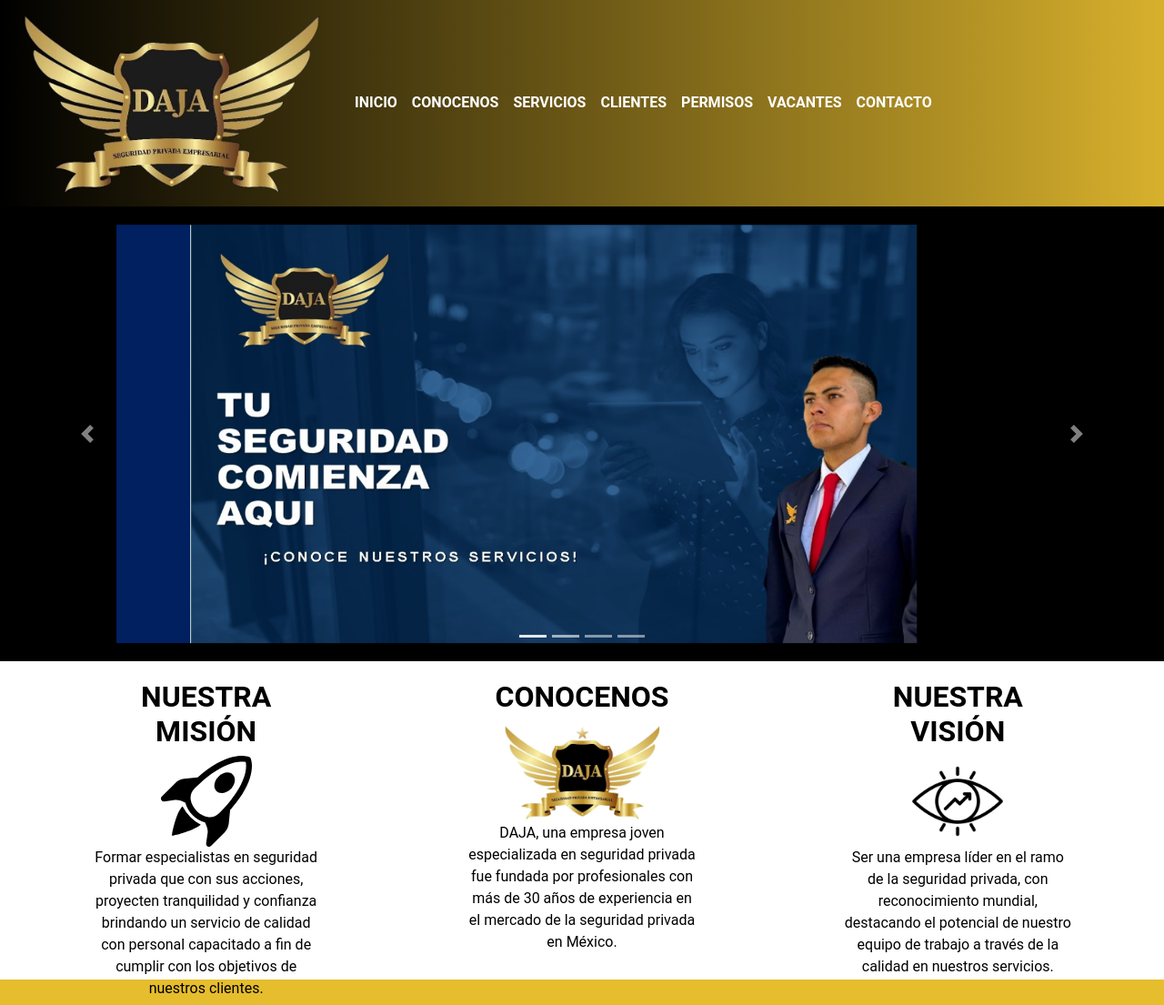
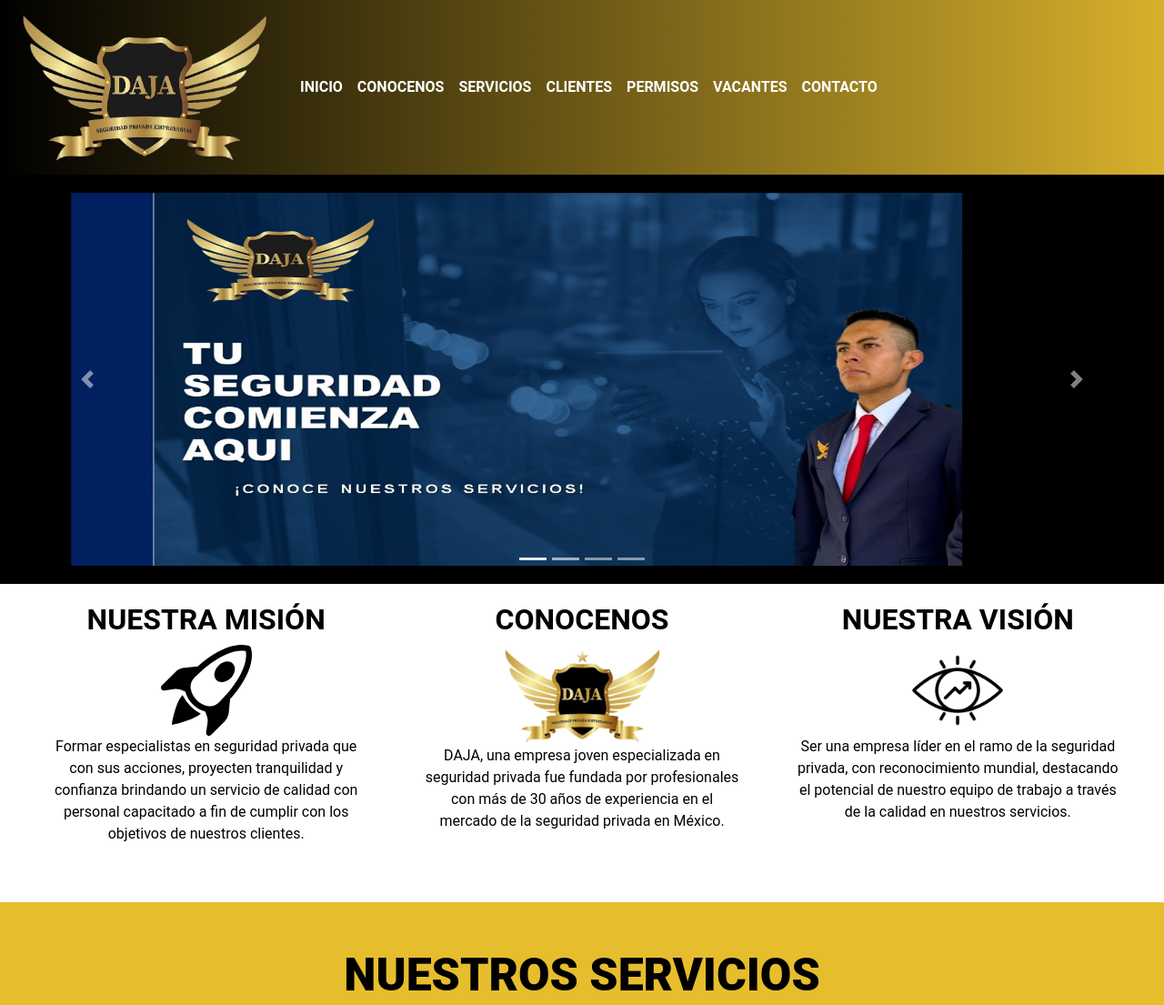
Before and after one commit to BetoR/DajaV1.0.io, a plain HTML site: page index.html in a window 1280 px wide. Shown: the top 1105 px of the page at 91% size. Drawn offline with nearby package versions, Linux system fonts and the light colour scheme.

Commit message:
modified extension

```diff
--- a/index.html
+++ b/index.html
@@ -180,7 +180,7 @@
         </p>
       </section>
       <section class="card-servicios">
-        <img src="/assets/imagenes/staff1.jpg" alt="" class="img-card-servicios" id="elemento-brillo" />
+        <img src="/assets/imagenes/staff1.JPG" alt="" class="img-card-servicios" id="elemento-brillo" />
 
         <h3>COBERTURA DE STAFF</h3>
         <p>
--- a/styles/index-style.css
+++ b/styles/index-style.css
@@ -420,6 +420,50 @@
 
   .navbar-light .navbar-nav .nav-link {
     color: #ffffff;
+  }
+
+  .logo{
+    width: 290px;
+  }
+
+  #carouselExampleIndicators img {
+    width: 100%;
+    height: 450px;
+    padding: 20px 150px;
+    z-index: 2;
+  }
+
+  #conocenos{
+    /* background-color: aqua; */
+    width: 100%;
+    height: 350px;
+    display: flex;
+  }
+
+  #conocenos h2 {
+    color: rgb(0, 0, 0);
+    font-weight: bold;
+  }
+
+  .carta {
+    /* background-color: #d7b02c; */
+    width: 500px;
+    height: 300px;
+    margin: 0 30px;
+    text-align: center;
+  }
+
+  #logo-carta {
+    width: 180px;
+  }
+
+  .carta p {
+    color: rgb(0, 0, 0);
+    font-weight: normal;
+  }
+
+  .icono-mivi {
+    height: 100px;
   }
 
   #permisos .cards-permisos {
```
